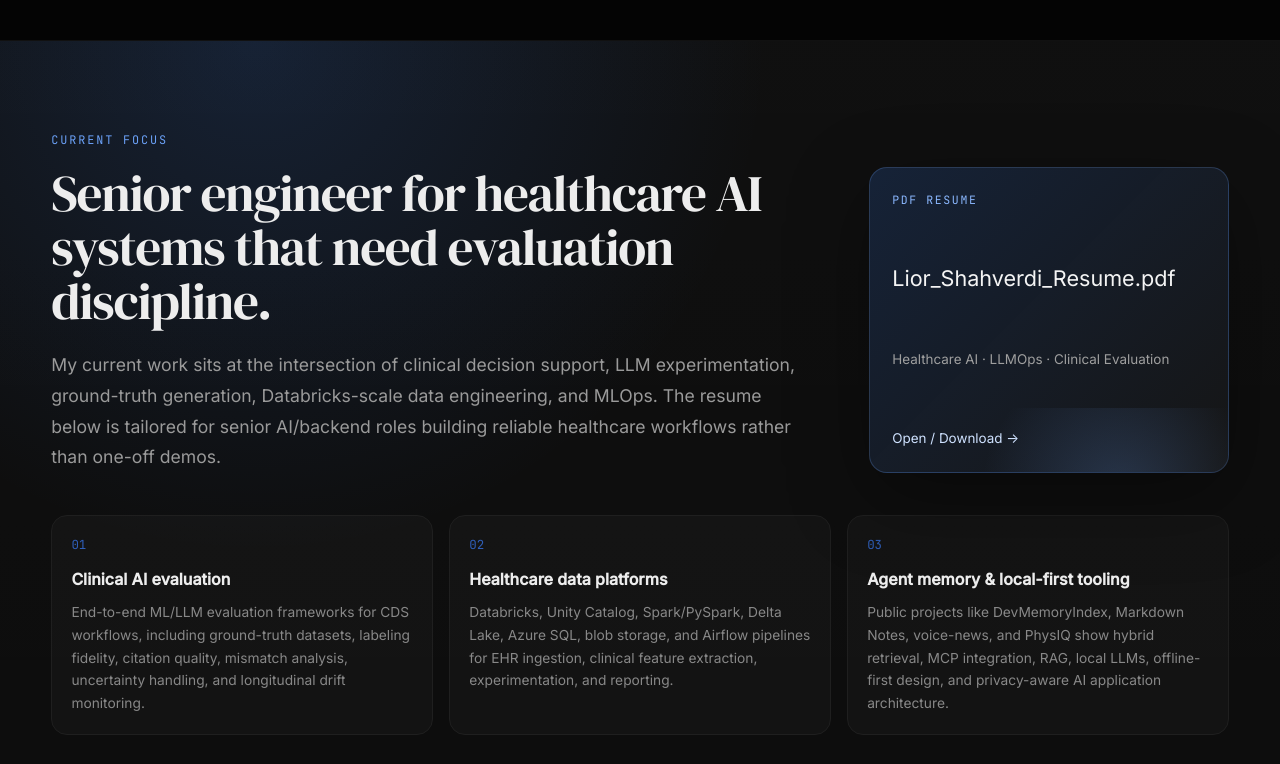
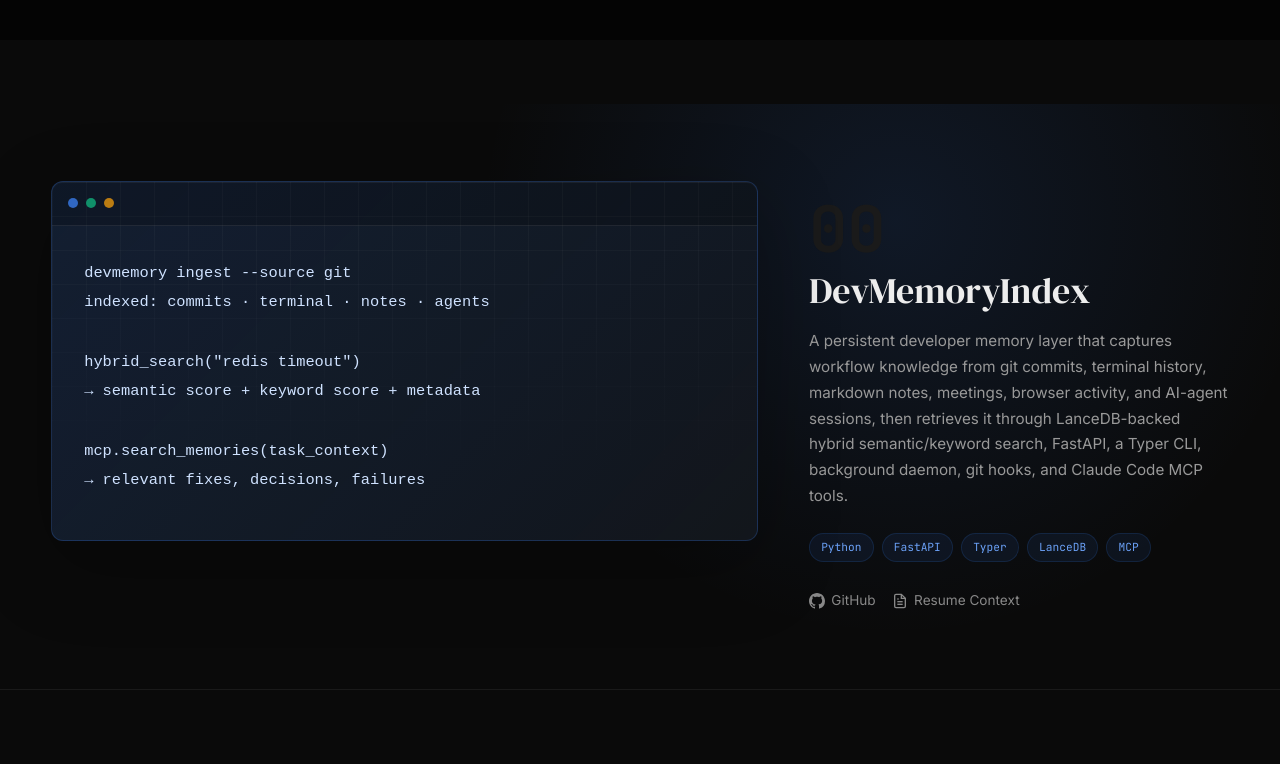
Before and after one commit to liorshahverdi/liorshahverdi.github.io, a plain HTML site: page index.html in a window 1280 px wide. Shown: the part 760-1524 px from the top of the page. Drawn offline with Linux system fonts and the light colour scheme; animation ran at ten frames a second.

Commit message:
Simplify resume integration

```diff
--- a/index.html
+++ b/index.html
@@ -4,7 +4,7 @@
   <meta charset="UTF-8">
   <meta name="viewport" content="width=device-width, initial-scale=1.0">
   <title>Lior Shahverdi — Software Engineer</title>
-  <meta name="description" content="Portfolio of Lior Shahverdi — software engineer building tools that work offline.">
+  <meta name="description" content="Portfolio of Lior Shahverdi — healthcare AI, LLM evaluation, and local-first agent tooling.">
   <link rel="preconnect" href="https://fonts.googleapis.com">
   <link rel="preconnect" href="https://fonts.gstatic.com" crossorigin>
   <link href="https://fonts.googleapis.com/css2?family=DM+Serif+Display&family=Inter:wght@400;500&family=JetBrains+Mono:wght@400;700&display=swap" rel="stylesheet">
@@ -16,7 +16,6 @@
   <nav class="nav">
     <a href="#" class="nav__logo font-mono">Lior Shahverdi</a>
     <div class="nav__links">
-      <a href="#resume" class="nav__link">Resume</a>
       <a href="#projects" class="nav__link">Projects</a>
       <a href="assets/resume/Lior_Shahverdi_Resume.pdf" class="nav__link" target="_blank" rel="noopener">PDF</a>
       <a href="https://www.linkedin.com/in/lior-shahverdi/" target="_blank" rel="noopener" class="nav__link nav__link--icon" aria-label="LinkedIn">
@@ -35,49 +34,11 @@
     <p class="hero__tagline font-mono">Healthcare AI · LLM evaluation · local-first agent tooling</p>
     <div class="hero__actions">
       <a class="hero__button hero__button--primary" href="assets/resume/Lior_Shahverdi_Resume.pdf" target="_blank" rel="noopener">Download Resume</a>
-      <a class="hero__button" href="#resume">View Focus</a>
     </div>
     <div class="hero__scroll">
       <svg viewBox="0 0 24 24" fill="none" stroke-width="2" stroke-linecap="round" stroke-linejoin="round">
         <polyline points="6 9 12 15 18 9"></polyline>
       </svg>
-    </div>
-  </section>
-
-  <!-- Resume Focus -->
-  <section id="resume" class="resume-panel" aria-labelledby="resume-title">
-    <div class="resume-panel__inner">
-      <div class="resume-panel__eyebrow font-mono">Current focus</div>
-      <div class="resume-panel__header">
-        <div>
-          <h2 id="resume-title" class="resume-panel__title font-serif">Senior engineer for healthcare AI systems that need evaluation discipline.</h2>
-          <p class="resume-panel__lede">My current work sits at the intersection of clinical decision support, LLM experimentation, ground-truth generation, Databricks-scale data engineering, and MLOps. The resume below is tailored for senior AI/backend roles building reliable healthcare workflows rather than one-off demos.</p>
-        </div>
-        <a class="resume-card" href="assets/resume/Lior_Shahverdi_Resume.pdf" target="_blank" rel="noopener" aria-label="Open Lior Shahverdi resume PDF">
-          <span class="resume-card__label font-mono">PDF Resume</span>
-          <span class="resume-card__name">Lior_Shahverdi_Resume.pdf</span>
-          <span class="resume-card__meta">Healthcare AI · LLMOps · Clinical Evaluation</span>
-          <span class="resume-card__cta">Open / Download →</span>
-        </a>
-      </div>
-
-      <div class="resume-highlights">
-        <article class="resume-highlight">
-          <span class="resume-highlight__number font-mono">01</span>
-          <h3>Clinical AI evaluation</h3>
-          <p>End-to-end ML/LLM evaluation frameworks for CDS workflows, including ground-truth datasets, labeling fidelity, citation quality, mismatch analysis, uncertainty handling, and longitudinal drift monitoring.</p>
-        </article>
-        <article class="resume-highlight">
-          <span class="resume-highlight__number font-mono">02</span>
-          <h3>Healthcare data platforms</h3>
-          <p>Databricks, Unity Catalog, Spark/PySpark, Delta Lake, Azure SQL, blob storage, and Airflow pipelines for EHR ingestion, clinical feature extraction, experimentation, and reporting.</p>
-        </article>
-        <article class="resume-highlight">
-          <span class="resume-highlight__number font-mono">03</span>
-          <h3>Agent memory & local-first tooling</h3>
-          <p>Public projects like DevMemoryIndex, Markdown Notes, voice-news, and PhysIQ show hybrid retrieval, MCP integration, RAG, local LLMs, offline-first design, and privacy-aware AI application architecture.</p>
-        </article>
-      </div>
     </div>
   </section>
 
--- a/style.css
+++ b/style.css
@@ -236,145 +236,6 @@ button {
 @keyframes bounce {
   0%, 100% { transform: translateY(0); }
   50% { transform: translateY(8px); }
-}
-
-/* ========== RESUME PANEL ========== */
-.resume-panel {
-  padding: clamp(4rem, 7vw, 7rem) clamp(1.5rem, 4vw, 4rem);
-  border-top: 1px solid #111;
-  border-bottom: 1px solid #1a1a1a;
-  background:
-    radial-gradient(circle at 20% 0%, rgba(59, 130, 246, 0.16), transparent 32rem),
-    linear-gradient(180deg, rgba(255, 255, 255, 0.025), rgba(255, 255, 255, 0.01));
-}
-
-.resume-panel__inner {
-  max-width: 1180px;
-  margin: 0 auto;
-}
-
-.resume-panel__eyebrow {
-  color: #6ba1f7;
-  font-size: 0.74rem;
-  letter-spacing: 0.16em;
-  text-transform: uppercase;
-  margin-bottom: 1.1rem;
-}
-
-.resume-panel__header {
-  display: grid;
-  grid-template-columns: minmax(0, 1fr) minmax(280px, 360px);
-  gap: clamp(2rem, 5vw, 4rem);
-  align-items: stretch;
-}
-
-.resume-panel__title {
-  font-size: clamp(2rem, 4vw, 4rem);
-  line-height: 1.05;
-  font-weight: 400;
-  letter-spacing: -0.025em;
-  max-width: 820px;
-}
-
-.resume-panel__lede {
-  max-width: 780px;
-  margin-top: 1.35rem;
-  color: #9a9a9a;
-  font-size: clamp(0.98rem, 1.4vw, 1.1rem);
-  line-height: 1.75;
-}
-
-.resume-card {
-  position: relative;
-  display: flex;
-  flex-direction: column;
-  justify-content: space-between;
-  min-height: 250px;
-  padding: 1.4rem;
-  border-radius: 18px;
-  border: 1px solid rgba(107, 161, 247, 0.24);
-  background:
-    linear-gradient(135deg, rgba(59, 130, 246, 0.18), rgba(255, 255, 255, 0.035)),
-    #0d0d0d;
-  box-shadow: 0 24px 80px rgba(0, 0, 0, 0.35);
-  overflow: hidden;
-  transition: transform 0.25s ease, border-color 0.25s ease, box-shadow 0.25s ease;
-}
-
-.resume-card::after {
-  content: "";
-  position: absolute;
-  inset: auto -20% -35% 20%;
-  height: 170px;
-  background: radial-gradient(circle, rgba(107, 161, 247, 0.22), transparent 70%);
-  pointer-events: none;
-}
-
-.resume-card:hover {
-  transform: translateY(-4px);
-  border-color: rgba(107, 161, 247, 0.55);
-  box-shadow: 0 30px 100px rgba(59, 130, 246, 0.15);
-}
-
-.resume-card__label {
-  color: #8bb8ff;
-  font-size: 0.72rem;
-  letter-spacing: 0.14em;
-  text-transform: uppercase;
-}
-
-.resume-card__name {
-  position: relative;
-  z-index: 1;
-  color: #f4f4f4;
-  font-size: 1.35rem;
-  line-height: 1.2;
-  max-width: 260px;
-}
-
-.resume-card__meta,
-.resume-card__cta {
-  position: relative;
-  z-index: 1;
-  color: #9f9f9f;
-  font-size: 0.84rem;
-}
-
-.resume-card__cta {
-  color: #cfe2ff;
-}
-
-.resume-highlights {
-  display: grid;
-  grid-template-columns: repeat(3, minmax(0, 1fr));
-  gap: 1rem;
-  margin-top: 2.6rem;
-}
-
-.resume-highlight {
-  padding: 1.2rem;
-  border-radius: 16px;
-  border: 1px solid #1f1f1f;
-  background: rgba(255, 255, 255, 0.025);
-}
-
-.resume-highlight__number {
-  display: block;
-  color: #2f5fba;
-  font-size: 0.78rem;
-  margin-bottom: 0.75rem;
-}
-
-.resume-highlight h3 {
-  font-size: 1rem;
-  margin-bottom: 0.55rem;
-  color: #ededed;
-}
-
-.resume-highlight p {
-  color: #888;
-  font-size: 0.86rem;
-  line-height: 1.65;
 }
 
 /* ========== PROJECTS ========== */
@@ -704,15 +565,6 @@ button {
 
 /* ========== RESPONSIVE ========== */
 @media (max-width: 1024px) {
-  .resume-panel__header,
-  .resume-highlights {
-    grid-template-columns: 1fr;
-  }
-
-  .resume-card {
-    min-height: 210px;
-  }
-
   .project__inner {
     gap: 2rem;
   }
@@ -725,14 +577,6 @@ button {
 @media (max-width: 768px) {
   .nav__links {
     gap: 1rem;
-  }
-
-  .resume-panel {
-    padding: 3.5rem 1.25rem;
-  }
-
-  .resume-panel__title {
-    font-size: clamp(1.9rem, 9vw, 3rem);
   }
 
   .project-visual {
@@ -782,14 +626,6 @@ button {
     width: 100%;
   }
 
-  .resume-card__name {
-    font-size: 1.1rem;
-  }
-
-  .resume-highlight {
-    padding: 1rem;
-  }
-
   .project {
     padding: 2.5rem 1rem;
   }
```
